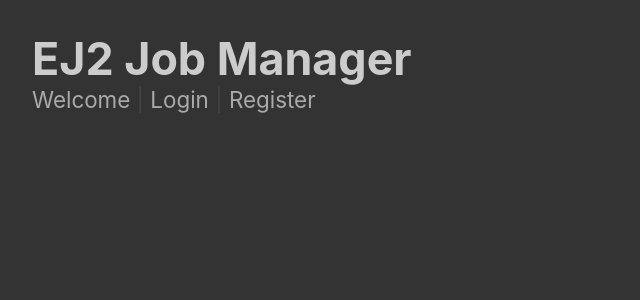
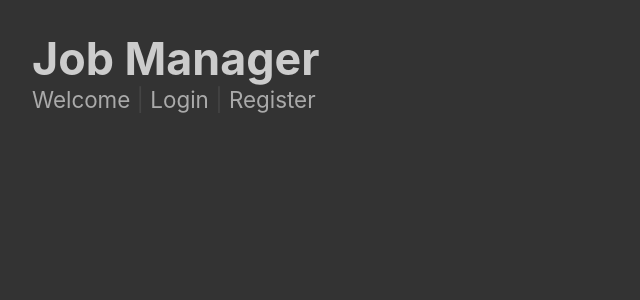
Before and after one commit to bekircbc/bbc-jobapp-mern, a React (Vite) app: page / in a window 1280 px wide. Shown: the top 300 px of the page, without its empty margins (0-640 px from the left). Built offline with nearby package versions, Linux system fonts and the light colour scheme; no server answers.

Commit message:
title of the page changed..

```diff
--- a/src/App.jsx
+++ b/src/App.jsx
@@ -110,7 +110,7 @@ function App() {
   return (
     <div className="App">
       <>
-        <h1>EJ2 Job Manager</h1>
+        <h1>Job Manager</h1>
         {userIsLoggedIn() && (
           <div className="loggedInInfo">
             {currentUser.firstName} {currentUser.lastName}{" "}
```
